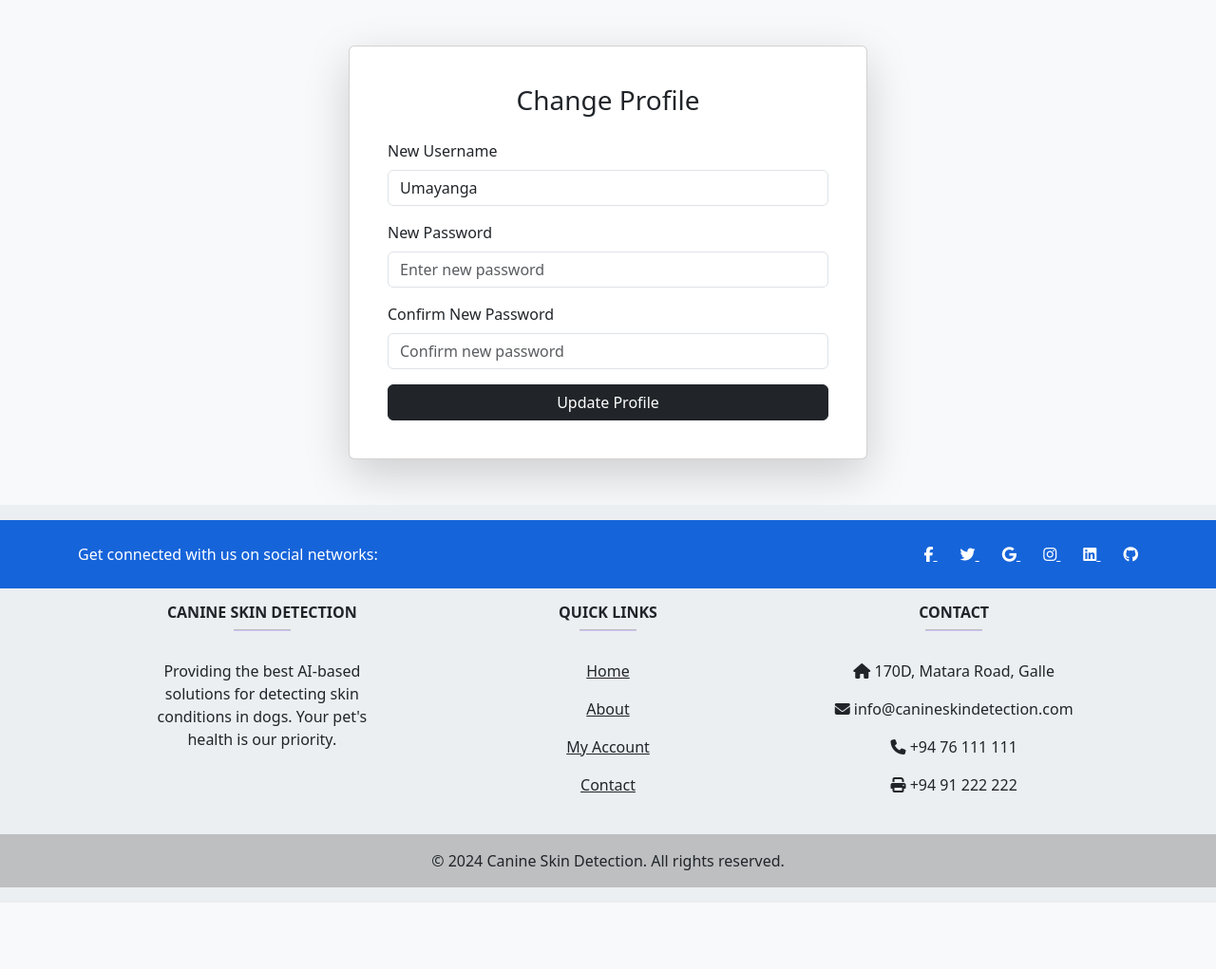
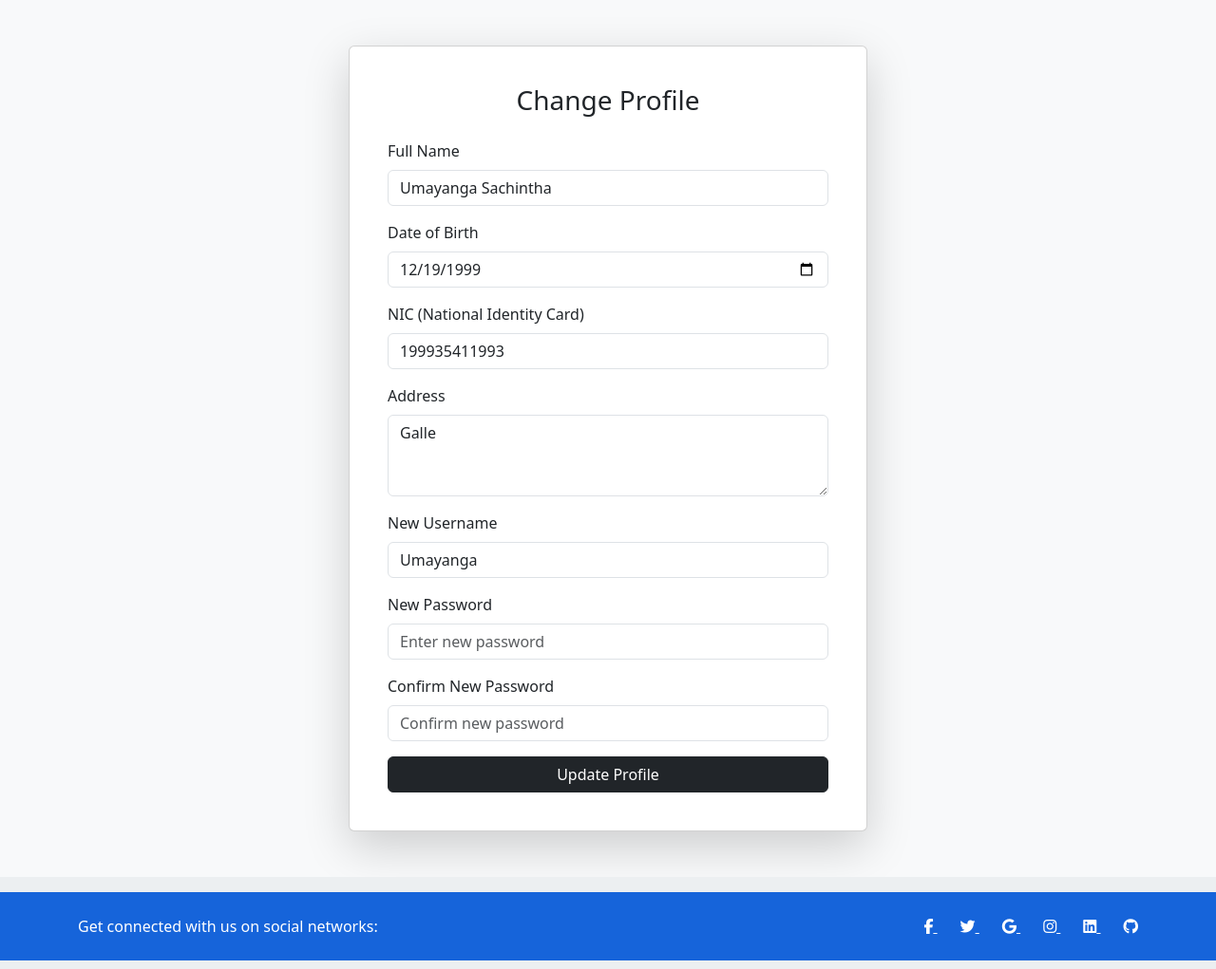
Before and after one commit to SachinthaUmayanga/Canine_Skin_Detection_System_FinalProj, a Flask app: page /auth/change_profile in a window 1280 px wide. Shown: the part 56-1077 px from the top of the page at 95% size. Before the commit the page ends 991 px from the top, so only its background shows below. Run offline with Flask 3, Linux system fonts and the light colour scheme; a user stored in the database is signed in; data comes from the database, SQL or seed files in the repository; both versions use the stored data as it was after the commit; some libraries are stand-ins or nearby versions.

Commit message:
customize the change profile

```diff
--- a/auth.py
+++ b/auth.py
@@ -1,3 +1,4 @@
+import sqlite3
 from flask import Blueprint, current_app, request, render_template, redirect, url_for, session, flash
 import hashlib, os
 from db import get_db_connection  # Import from db.py
@@ -71,6 +72,7 @@ def signup():
 
     return render_template('signup.html')
 
+# Route for logout
 @auth.route('/logout')
 def logout():
     """
@@ -80,38 +82,64 @@ def logout():
     flash('Successfully logged out.', 'success')
     return redirect(url_for('index'))
 
+# Define allowed file extensions for the profile picture
+ALLOWED_EXTENSIONS = {'png', 'jpg', 'jpeg', 'gif'}
+
+def allowed_file(filename):
+    """Check if the uploaded file has an allowed extension."""
+    return '.' in filename and filename.rsplit('.', 1)[1].lower() in ALLOWED_EXTENSIONS
+
+# Route for change profile
 @auth.route('/change_profile', methods=['GET', 'POST'])
 def change_profile():
     """
-    Allows the user to change their username and/or password.
+    Allows the user to change their username, password, full name, DOB, NIC, and address.
     """
     if 'user' not in session:
         return redirect(url_for('auth.login'))
 
     conn = get_db_connection()
+    conn.row_factory = sqlite3.Row  # Ensures that rows behave like dictionaries
     cursor = conn.cursor()
+
+    current_username = session['user']  # This gets the current username from session
 
     if request.method == 'POST':
         new_username = request.form.get('username')
         new_password = request.form.get('password')
         confirm_password = request.form.get('confirm_password')
+        full_name = request.form.get('full_name')
+        dob = request.form.get('dob')
+        nic = request.form.get('nic')
+        address = request.form.get('address')
 
-        current_username = session['user']
-
+        # Password validation
         if new_password and new_password != confirm_password:
             flash('Passwords do not match. Please try again.', 'danger')
-            return render_template('change_profile.html', username=current_username)
+            return render_template('change_profile.html', user={
+                'username': current_username,
+                'full_name': full_name,
+                'dob': dob,
+                'nic': nic,
+                'address': address
+            })
 
+        # Update password if provided
         if new_password:
-            # Hash the new password before updating
             hashed_password = hashlib.sha256(new_password.encode()).hexdigest()
             cursor.execute('UPDATE users SET password = ? WHERE username = ?', (hashed_password, current_username))
             flash('Password successfully changed!', 'success')
 
-        if new_username:
+        # Update username if provided and is different from current
+        if new_username and new_username != current_username:
             cursor.execute('UPDATE users SET username = ? WHERE username = ?', (new_username, current_username))
             session['user'] = new_username  # Update session username
+            current_username = new_username  # Update the current variable
             flash('Username successfully changed!', 'success')
+
+        # Update full name, DOB, NIC, and address
+        cursor.execute('UPDATE users SET full_name = ?, dob = ?, nic = ?, address = ? WHERE username = ?',
+                       (full_name, dob, nic, address, session['user']))
 
         conn.commit()
         conn.close()
@@ -119,7 +147,7 @@ def change_profile():
         return redirect(url_for('auth.change_profile'))
 
     # Retrieve user info to populate the form
-    user = cursor.execute('SELECT * FROM users WHERE username = ?', (session['user'],)).fetchone()
+    user = cursor.execute('SELECT * FROM users WHERE username = ?', (current_username,)).fetchone()
     conn.close()
 
-    return render_template('change_profile.html', username=user['username'])
+    return render_template('change_profile.html', user=user)
--- a/templates/change_profile.html
+++ b/templates/change_profile.html
@@ -10,6 +10,31 @@
     <link href="https://cdn.jsdelivr.net/npm/bootstrap@5.3.0/dist/css/bootstrap.min.css" rel="stylesheet">
     <link rel="stylesheet" href="{{ url_for('static', filename='css/styles.css') }}">
     <link href="https://cdnjs.cloudflare.com/ajax/libs/font-awesome/6.0.0-beta3/css/all.min.css" rel="stylesheet">
+
+    <style>
+        .profile-picture {
+            width: 150px;
+            height: 150px;
+            object-fit: cover;
+            border-radius: 50%;
+        }
+        .profile-picture-container {
+            display: flex;
+            justify-content: center;
+            align-items: center;
+            position: relative;
+        }
+        .upload-btn {
+            position: absolute;
+            bottom: 0;
+            right: 10px;
+            background-color: rgba(0, 0, 0, 0.6);
+            color: white;
+            border: none;
+            border-radius: 50%;
+            padding: 5px 10px;
+        }
+    </style>
 </head>
 
 <body>
@@ -27,17 +52,42 @@
                     <div class="card-body">
                         <h3 class="text-center mb-4">Change Profile</h3>
 
+
                         <!-- Display error message if any -->
                         {% if error %}
                             <div class="alert alert-danger">{{ error }}</div>
                         {% endif %}
 
                         <!-- Form starts -->
-                        <form action="{{ url_for('auth.change_profile') }}" method="POST">
+                        <form action="{{ url_for('auth.change_profile') }}" method="POST" enctype="multipart/form-data">
+                            <!-- Full Name Field -->
+                            <div class="mb-3">
+                                <label for="full_name" class="form-label">Full Name</label>
+                                <input type="text" class="form-control" id="full_name" name="full_name" placeholder="Enter full name" value="{{ user['full_name'] }}" required>
+                            </div>
+
+                            <!-- Date of Birth Field -->
+                            <div class="mb-3">
+                                <label for="dob" class="form-label">Date of Birth</label>
+                                <input type="date" class="form-control" id="dob" name="dob" value="{{ user['dob'] }}" required>
+                            </div>
+
+                            <!-- NIC Field -->
+                            <div class="mb-3">
+                                <label for="nic" class="form-label">NIC (National Identity Card)</label>
+                                <input type="text" class="form-control" id="nic" name="nic" placeholder="Enter NIC" value="{{ user['nic'] }}" required>
+                            </div>
+
+                            <!-- Address Field -->
+                            <div class="mb-3">
+                                <label for="address" class="form-label">Address</label>
+                                <textarea class="form-control" id="address" name="address" placeholder="Enter your address" rows="3" required>{{ user['address'] }}</textarea>
+                            </div>
+
                             <!-- Username Field -->
                             <div class="mb-3">
                                 <label for="username" class="form-label">New Username</label>
-                                <input type="text" class="form-control" id="username" name="username" placeholder="Enter new username" value="{{ username }}" required>
+                                <input type="text" class="form-control" id="username" name="username" placeholder="Enter new username" value="{{ user['username'] }}" required>
                             </div>
 
                             <!-- New Password Field -->
@@ -73,6 +123,19 @@
     <!-- Include the main.js file -->
     <script src="{{ url_for('static', filename='js/main.js') }}"></script>
 
+    <!-- Profile Picture Preview Script -->
+    <script>
+        function previewProfilePicture(event) {
+            const input = event.target;
+            const reader = new FileReader();
+            reader.onload = function(){
+                const preview = document.getElementById('profilePreview');
+                preview.src = reader.result;
+            }
+            reader.readAsDataURL(input.files[0]);
+        }
+    </script>
+
     <!-- Initialize Toasts -->
     <script>
         document.addEventListener('DOMContentLoaded', function() {
```
Also changed, not shown: site.db, static/uploads/IMG-20220723-WA0021.jpg (added), 1 other file.
